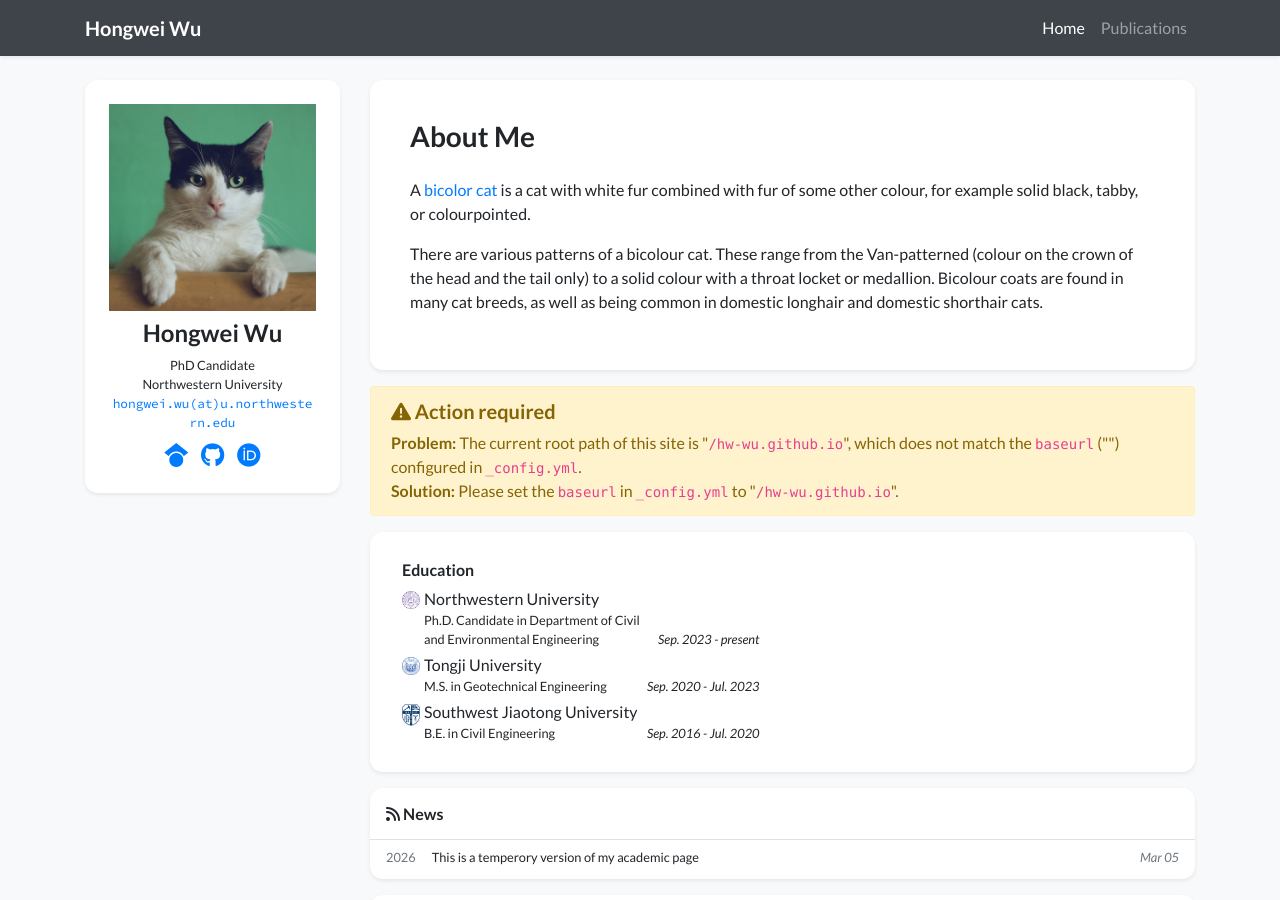
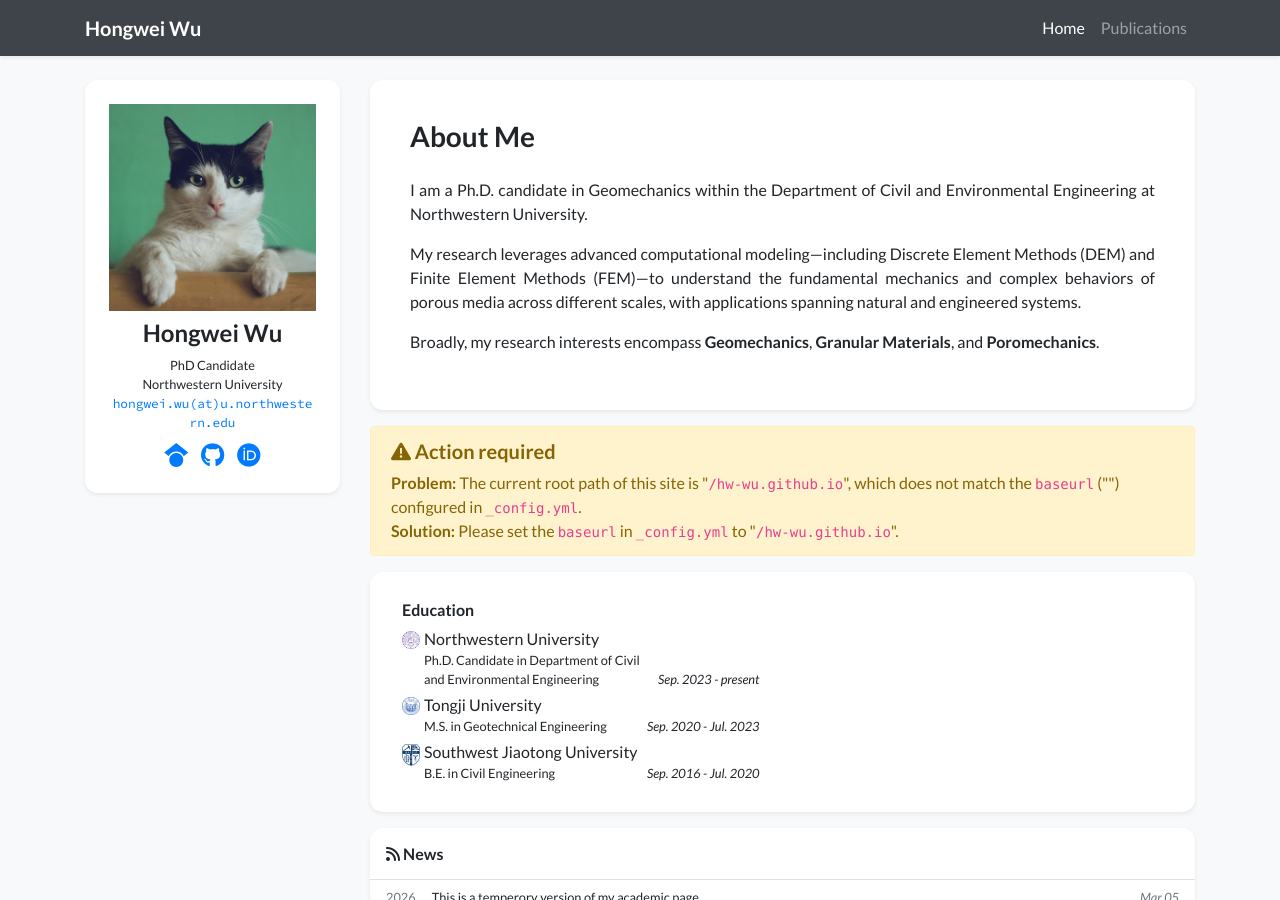
Before and after one commit to hw-wu/hw-wu.github.io, a Jekyll site: the page built from index.html, in a window 1280 px wide and 900 px high. Built offline with Jekyll 4.4.1, drawn with Linux system fonts in a browser that asks for light colours; nearby versions of some CDN libraries; a style sheet for code colours, icons or effects is not loaded.

Commit message:
Update profile.yml

```diff
--- a/_data/profile.yml
+++ b/_data/profile.yml
@@ -19,20 +19,21 @@ github: hw-wu
 # linkedin: your-linked-in-id
 orcid: 0000-0002-9038-4743
 
-short_bio_text_justify: false
+short_bio_text_justify: true
 short_bio: >-
   <p>
-    A <a href="https://en.wikipedia.org/wiki/Bicolor_cat" target="_blank">bicolor cat</a> is a cat with white fur combined with fur of some other colour, for example solid black, tabby, or colourpointed.
+    I am a Ph.D. candidate in Geomechanics within the Department of Civil and Environmental Engineering at Northwestern University.
   </p>
   <p>
-    There are various patterns of a bicolour cat. These range from the Van-patterned (colour on the crown of the head
-    and the tail only) to a solid colour with a throat locket or medallion. Bicolour coats are found in many cat breeds,
-    as well as being common in domestic longhair and domestic shorthair cats.
+    My research leverages advanced computational modeling—including Discrete Element Methods (DEM) and Finite Element Methods (FEM)—to understand the fundamental mechanics and complex behaviors of porous media across different scales, with applications spanning natural and engineered systems.
+  </p>
+  <p>
+    Broadly, my research interests encompass <strong>Geomechanics</strong>, <strong>Granular Materials</strong>, and <strong>Poromechanics</strong>.
   </p>
 
 portrait_url: /assets/images/photos/portrait.jpg
-portrait_caption: >-
-  Photo by Manja Vitolic on Unsplash (this caption is optional, comment it out to disable).
+# portrait_caption: >-
+#   Photo by Manja Vitolic on Unsplash (this caption is optional, comment it out to disable).
 
 education:
 - name: Northwestern University
```
